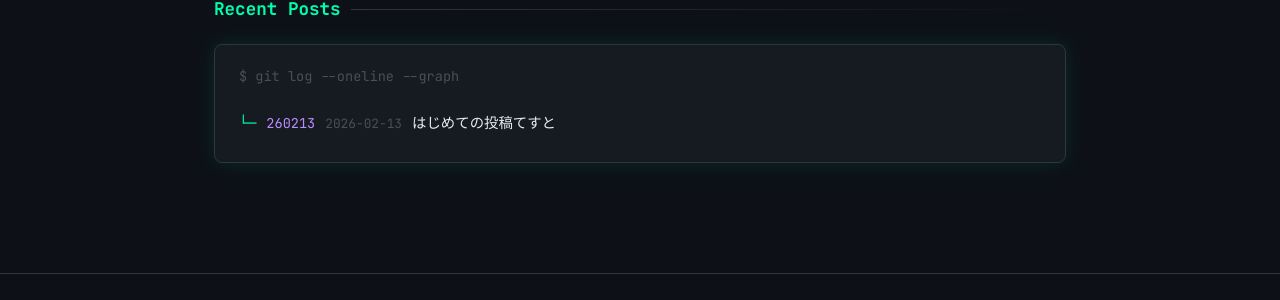
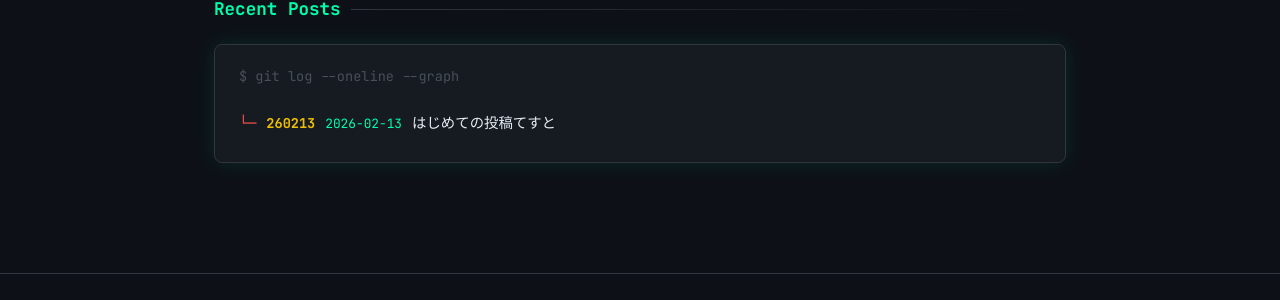
Before and after one commit to ta-tsu150/ta-tsu150.github.io, a Jekyll site: the page built from index.md, in a window 1280 px wide and 1202 px high. Shown: the part 831-1131 px from the top of the window. Built offline with Jekyll 4.4.1, drawn with Linux system fonts in a browser that asks for light colours.

Commit message:
graph color fix

```diff
--- a/assets/css/style.css
+++ b/assets/css/style.css
@@ -365,18 +365,19 @@ body {
 }
 
 .git-graph {
-  color: var(--accent);
+  color: #f85149;
   flex-shrink: 0;
 }
 
 .git-hash {
-  color: var(--accent-purple);
+  color: #f0c000;
   flex-shrink: 0;
   font-size: 0.85rem;
+  font-weight: 700;
 }
 
 .git-date {
-  color: var(--text-muted);
+  color: var(--accent);
   flex-shrink: 0;
   font-size: 0.8rem;
 }
@@ -386,7 +387,7 @@ body {
   transition: color var(--transition);
 }
 .git-log-entry:hover .git-msg {
-  color: var(--accent);
+  color: var(--accent-blue);
 }
 
 /* ========================================
```
